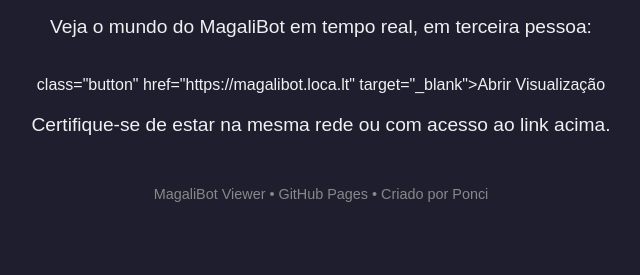
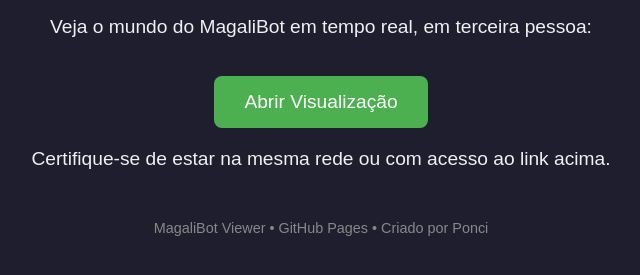
Before and after one commit to Ponci007/minewatch2.github.io, a plain HTML site: page index.html in a window 1280 px wide. Shown: the part 135-410 px from the top of the page, without its empty margins (319-959 px from the left). Drawn offline with Linux system fonts and the light colour scheme.

Commit message:
Update index.html

```diff
--- a/index.html
+++ b/index.html
@@ -46,7 +46,7 @@
   <p>Veja o mundo do MagaliBot em tempo real, em terceira pessoa:</p>
 
   <!-- 🔗 Substitua o link abaixo pelo seu túnel localtunnel/ngrok -->
-  </body> class="button" href="https://magalibot.loca.lt" target="_blank">Abrir Visualização</a>
+  <a class="button" href="https://magalibot.loca.lt" target="_blank">Abrir Visualização</a>
 
   <p>Certifique-se de estar na mesma rede ou com acesso ao link acima.</p>
 
@@ -54,4 +54,5 @@
     MagaliBot Viewer • GitHub Pages • Criado por Ponci
   </footer>
 </body>
+
 </html>
```
